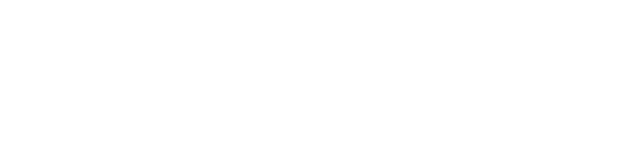
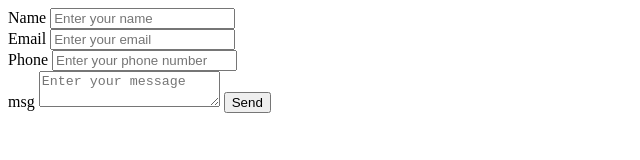
Before and after one commit to jlltoledo/FormularioContacto, a plain HTML site: page index.html in a window 1280 px wide. Shown: the whole page, without its empty margins (0-640 px from the left). Drawn offline with Linux system fonts and the light colour scheme.

Commit message:
chore | Se actualizó el formulario de contacto

```diff
--- a/index.html
+++ b/index.html
@@ -4,9 +4,22 @@
     <meta charset="UTF-8">
     <meta http-equiv="X-UA-Compatible" content="IE=edge">
     <meta name="viewport" content="width=device-width, initial-scale=1.0">
-    <title>Document</title>
+    <title>Contact</title>
 </head>
 <body>
+    <form action="">
+        <label for="name">Name</label>
+        <input type="text" id="name" placeholder="Enter your name"><br>
 
+        <label for="email">Email</label>
+        <input type="text" id="email"  placeholder="Enter your email"><br>
+
+        <label for="phone">Phone</label>
+        <input type="text" id="phone"  placeholder="Enter your phone number"><br>
+
+        <label for="Message">msg</label>
+        <textarea id="msg"  placeholder="Enter your message"></textarea>
+            <input type="button" value="Send">
+    </form>
 </body>
 </html>
```
